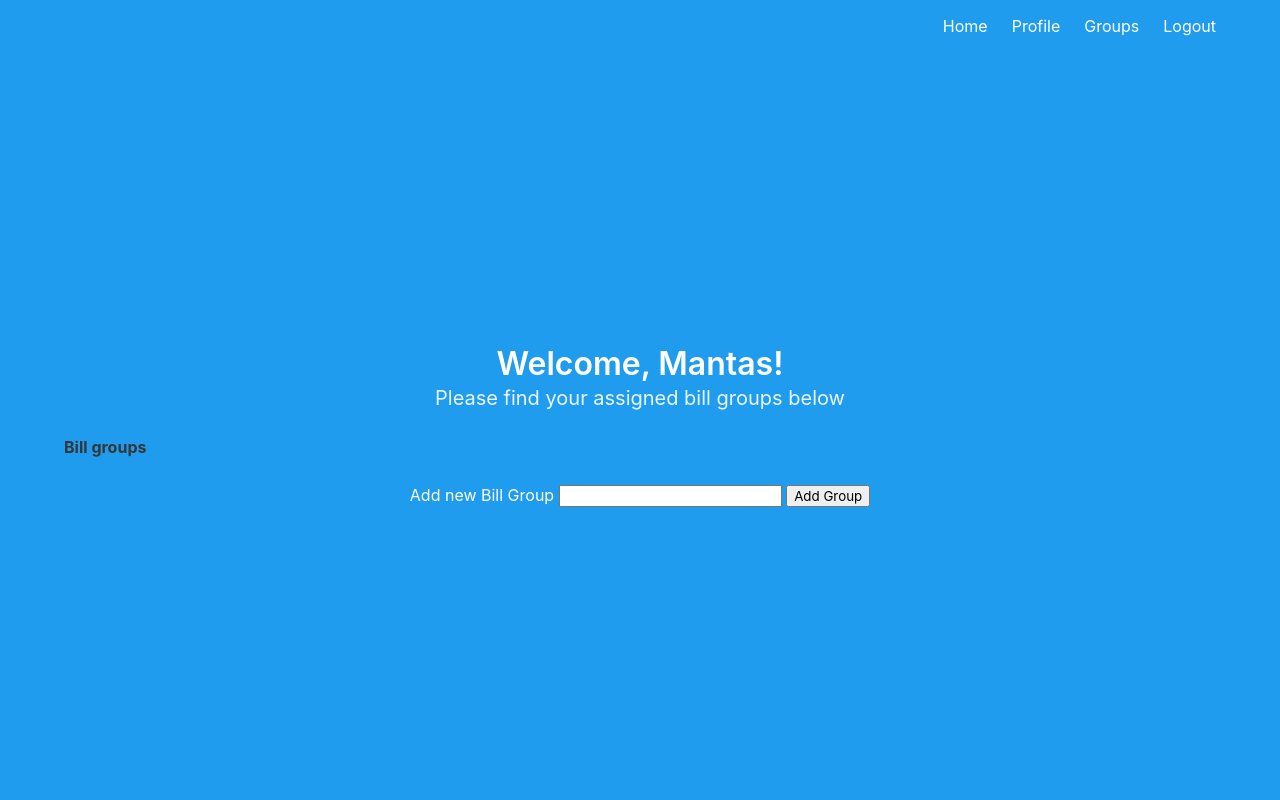
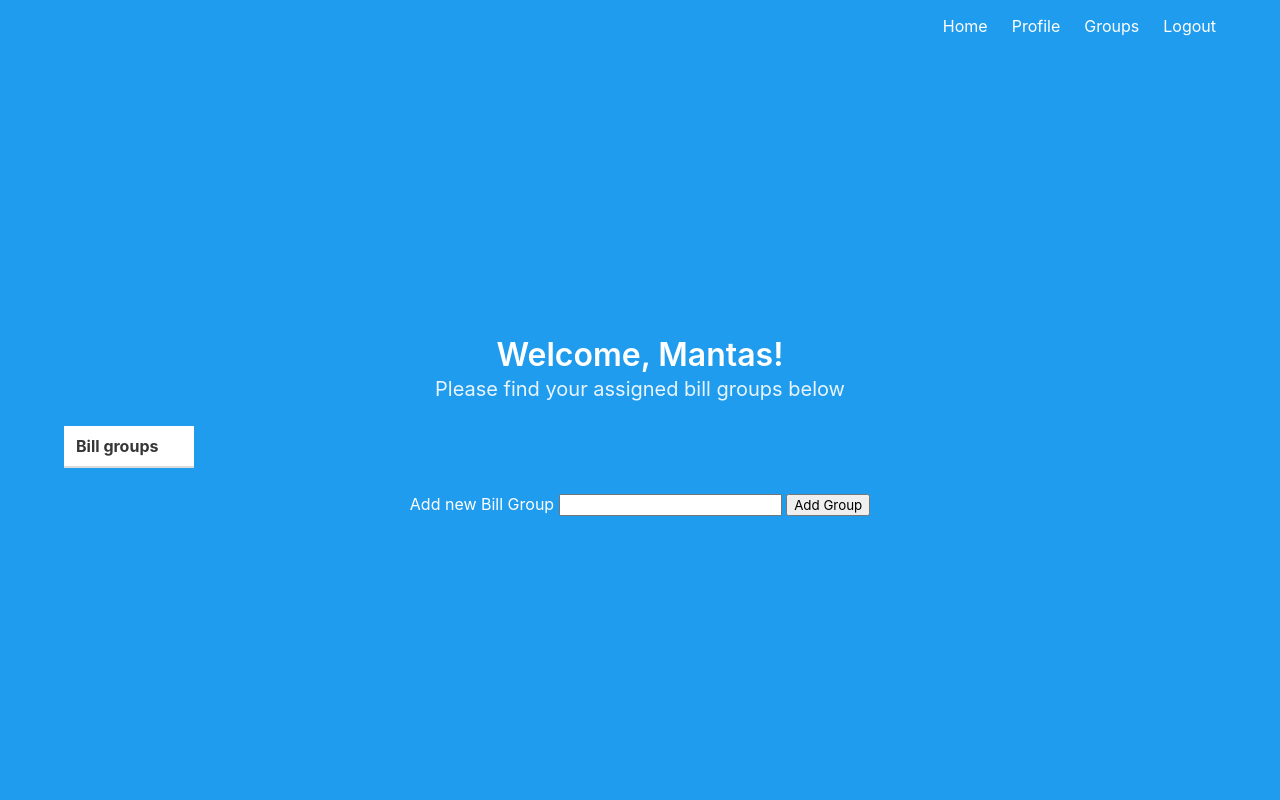
Before and after one commit to freakazoidas/BillSplit6, a Flask app: page /groups in a window 1280 px wide. Run offline with Flask 3, Linux system fonts and the light colour scheme; a user stored in the database is signed in; lists and menus that the app fills with data are empty.

Commit message:
Task completed (trying to fix the view now)

```diff
--- a/project/templates/groups.html
+++ b/project/templates/groups.html
@@ -1,25 +1,45 @@
 {% extends "base.html" %} {% block content %}
-<h1 class="title">Welcome, {{ name }}!</h1>
-<h2 class="subtitle">Please find your assigned bill groups below</h2>
-<table>
+
+<div class="container mt-5">
+  <h1 class="title text-center">Welcome, {{ name }}!</h1>
+  <h2 class="subtitle text-center">
+    Please find your assigned bill groups below
+  </h2>
+  <div class="table-container mt-5 mx-auto">
+    <table class="table table-bordered table-striped">
+      <thead>
         <tr>
           <th>Bill groups</th>
           <th></th>
         </tr>
+      </thead>
+      <tbody>
         {% for group in groups %} {% if group.id in user_group_ids %}
         <tr>
           <td>{{ group.group_name }}</td>
           <td>
-      <a href="{{ url_for('main.bill', bill_id=group.id) }}">Goto Bill</a>
+            <a
+              href="{{ url_for('main.bill', bill_id=group.id) }}"
+              class="btn btn-primary"
+              >Go to Bill</a
+            >
           </td>
         </tr>
         {% endif %} {% endfor %}
+      </tbody>
     </table>
-
-<br />
+  </div>
+  <div class="text-center mt-5">
     <form method="POST" action="{{ url_for('main.groups') }}">
       <label for="group_name">Add new Bill Group</label>
-  <input type="text" id="group_name" name="group_name" />
-  <input type="submit" value="Add Group" />
+      <input
+        type="text"
+        id="group_name"
+        name="group_name"
+        class="form-control mt-2"
+      />
+      <input type="submit" value="Add Group" class="btn btn-success mt-2" />
     </form>
+  </div>
+</div>
 {% endblock %}
```
Also changed, not shown: instance/db.sqlite. Lines whose indentation alone changed are shown as unchanged.
